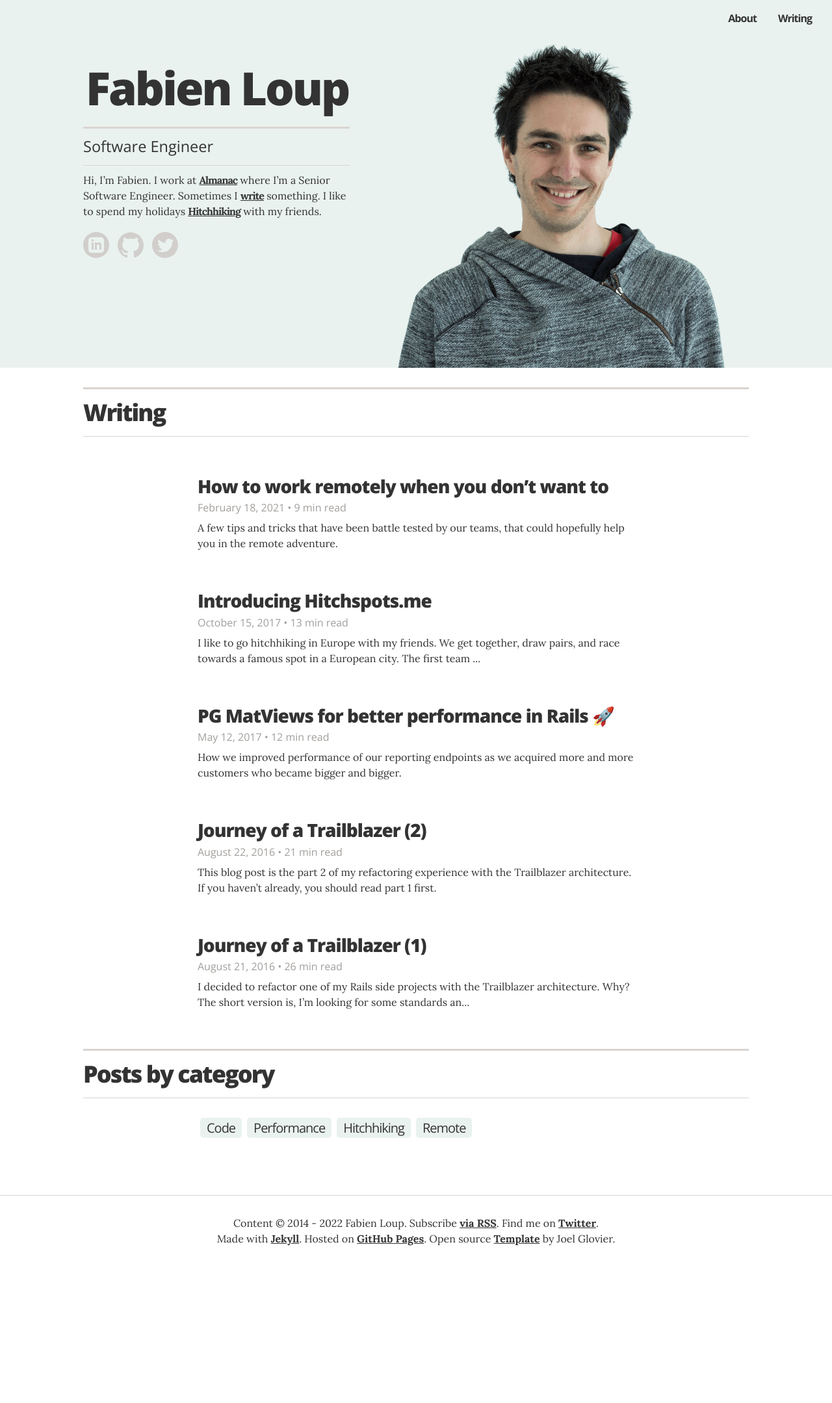
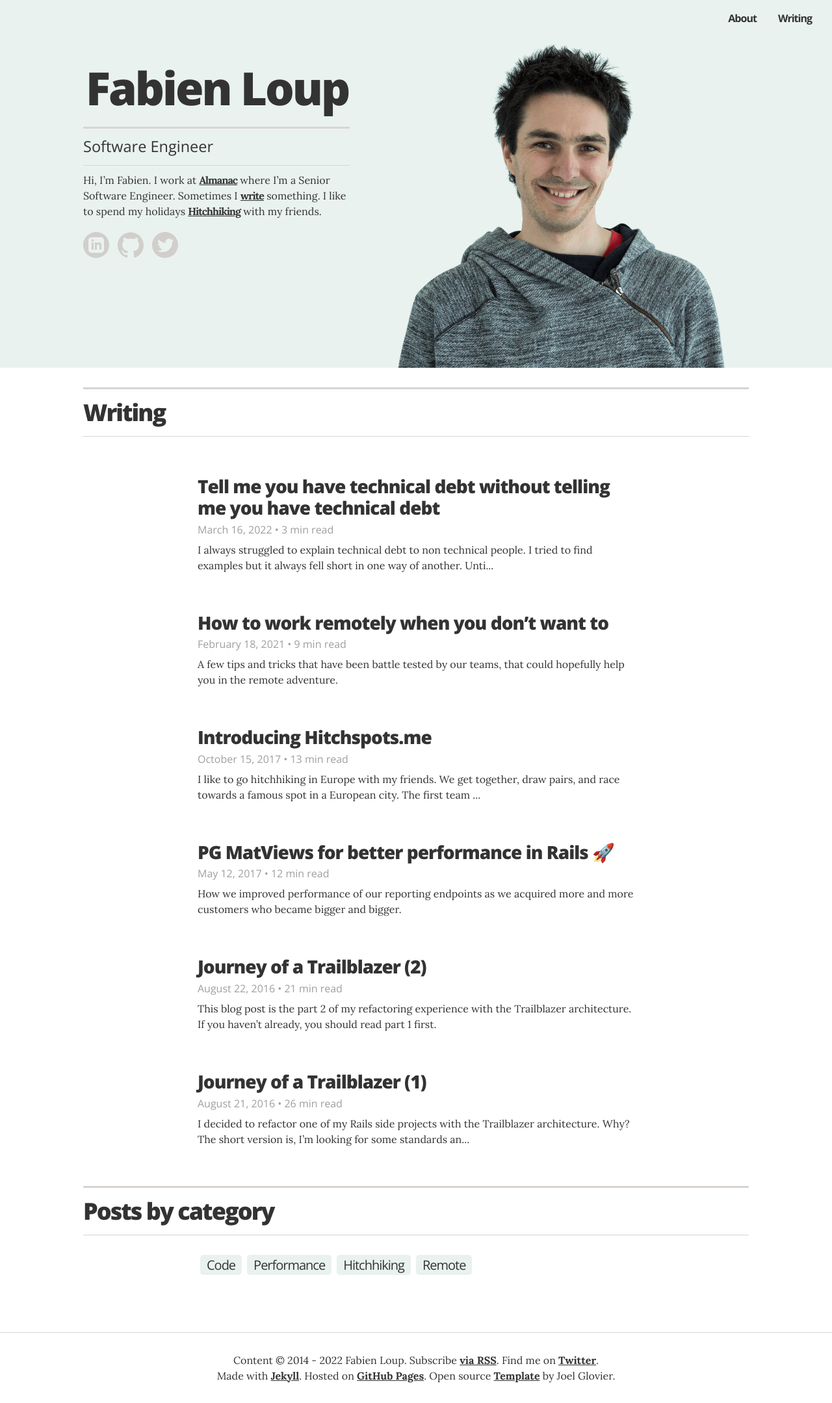
Before and after one commit to norydev/NoryDev.github.io, a Jekyll site: the page built from index.html, in a window 1280 px wide. Shown: the whole page at 65% size. Built offline with Jekyll 4.4.1, drawn with Linux system fonts in a browser that asks for light colours; nearby versions of some CDN libraries; before the commit the page ends 1948 px from its top, so only the background shows below that; some of the changed lines change nothing that is shown.

Commit message:
New blog post: technical debt

```diff
--- /dev/null
+++ b/_posts/2022-03-16-technical-debt.md
@@ -0,0 +1,41 @@
+---
+layout: blogpost
+title: Tell me you have technical debt without telling me you have technical debt
+subhead: One must imagine sisyphus happy
+excerpt: I always struggled to explain technical debt to non technical people. I tried to find examples but it always fell short in one way of another. Until today.
+categories: code
+date: 2022-03-16 10:00:00 +0300
+imgclass: scarab
+---
+
+### Day 0
+
+Alice is not her real name but she is a real – and very competent – software engineer. She works at ⭐MOVING-FAST⭐ startup and is tasked with implementing a pretty complex feature. The feature can be split into 2 sub-parts; 🪄PRETTY-MAGIC sub-feature which is simpler to implement and already bringing quite some value to the product, and 🔮VERY-MAGIC sub-feature which is much harder to implement but adding very distinctive value to the product.
+
+Alice makes an estimate on how long it would take to implement the whole feature. However, she only gets about half that time allocated by her manager. So she intelligently decides to ship 🪄PRETTY-MAGIC sub-feature in a well tested and functioning manner first. And then with the rest of the time, gets pretty far on 🔮VERY-MAGIC: it works in the most optimistic flow where all data is valid and the user does not try anything funny. But it breaks in every other case, and this breakage renders part of the product unusable until some engineer manually fixes it for the offended user.
+
+So that's not really production ready, is it? But the time allocated has ran out, so Alice ships this feature behind a feature flag: it's there in production, but nobody is using it. It still needs work, but at least the code is present for all to see and ready to be built upon. The current state of the feature is well documented. Alice now moves onto other projects.
+
+### Day 120
+
+Fast forward to 4 months later, a new software engineer, Bob (again, not his real name) is hired at ⭐MOVING-FAST⭐
+
+### Day 180
+
+Bob has been at the company for 2 months and is now tasked to take over 🔮VERY-MAGIC feature. His goal is to "finish what was left off by Alice on Day 0". Bob digs into the code and the documentation but can't quite make the feature work up to what is documented. Luckily for him, Alice still works at ⭐MOVING-FAST⭐ so Bob can reach out. Together they find out that some critical parts that used to work, aren't working anymore.
+
+After digging into it, they realize that circa Day 110, a big part of 🔮VERY-MAGIC feature was completely removed from the codebase. What happened is, a totally different team, while porting their 🎈AWESOME feature to a new model, didn't port the 🔮VERY-MAGIC part of it. Why? "We were short on time and facing a strict deadline. Since this code was behind a feature flag and unused, we thought it's not a priority and we would do it later".
+
+You guess what happened next, right? Later equals never.
+
+So now Bob makes an estimation that it would take him about 2 days of work to make the port of the 🔮VERY-MAGIC part of 🎈AWESOME feature.
+
+### Here is the bill
+
+Let's sum up: that is 1 day of exploration + 2 days of work = 3 days of engineering time, just to get back to the state of the feature at Day 0. And that's considering all goes well and there isn't more surprizes along the way.
+
+On Day 0, ⭐MOVING-FAST⭐ took a debt by not allocating Alice time to finish the feature completely. The interest of the debt 6 months later is at least 3 days of engineering time (a.k.a. hundreds of dollars). And the missed revenue by not having the feature live for 6 months (hard to estimate).
+
+I don’t think I could make up a better example of what technical debt is.
+
+(Plot twist: the Bob of this particular episode is me. Maybe next time I'll be Alice.)
--- a/_sass/includes/_mixins.scss
+++ b/_sass/includes/_mixins.scss
@@ -63,6 +63,7 @@
   &.vw { background-image: url("../img/vw.jpg"); }
   &.coffee { background-image: url("../img/coffee.jpg"); }
   &.work_from_home { background-image: url("../img/work_from_home.jpg"); }
+  &.scarab { background-image: url("../img/scarab.jpg"); }
 }
 
 @mixin border-radius($radius) {
```
Also changed, not shown: img/scarab.jpg (added).
